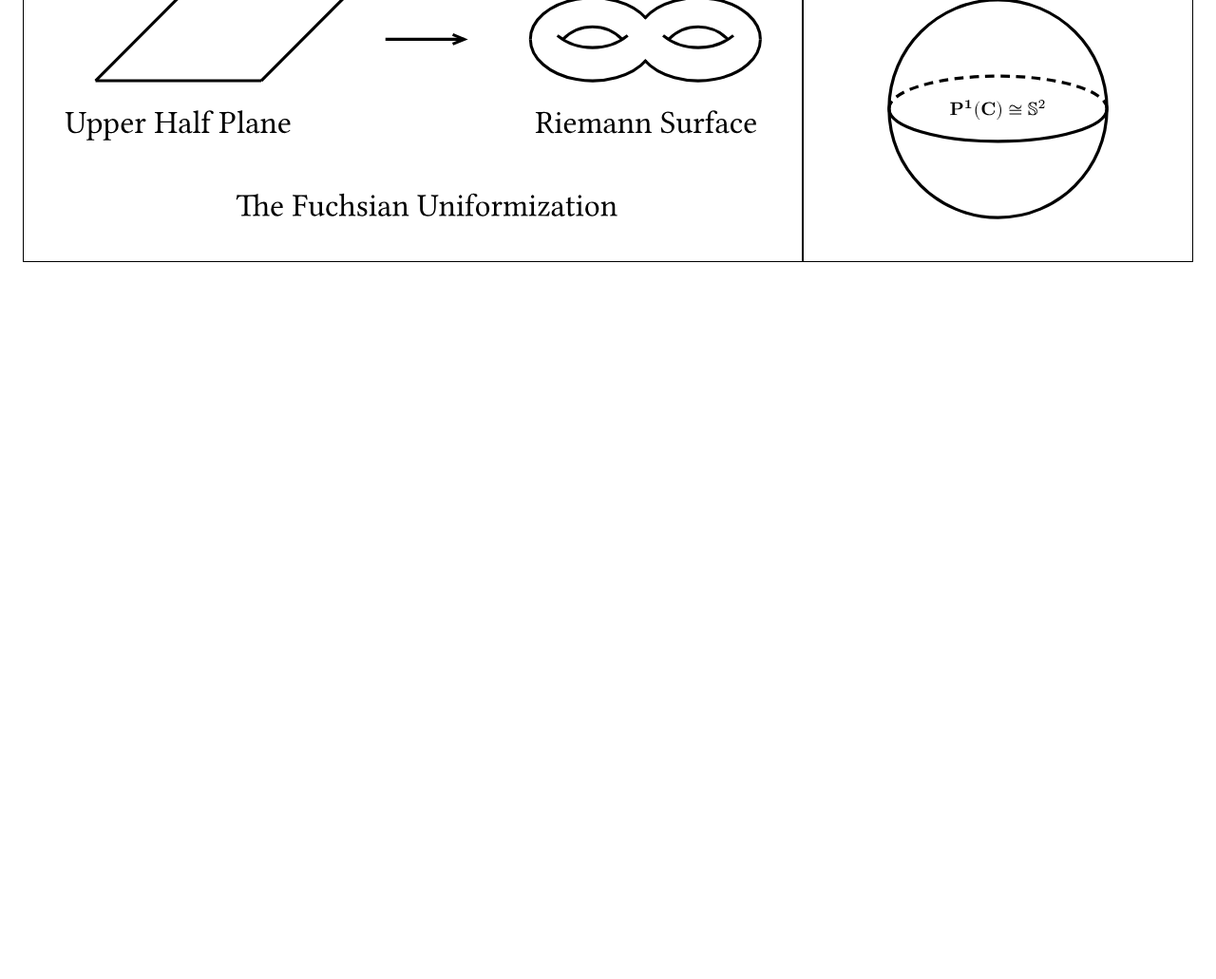
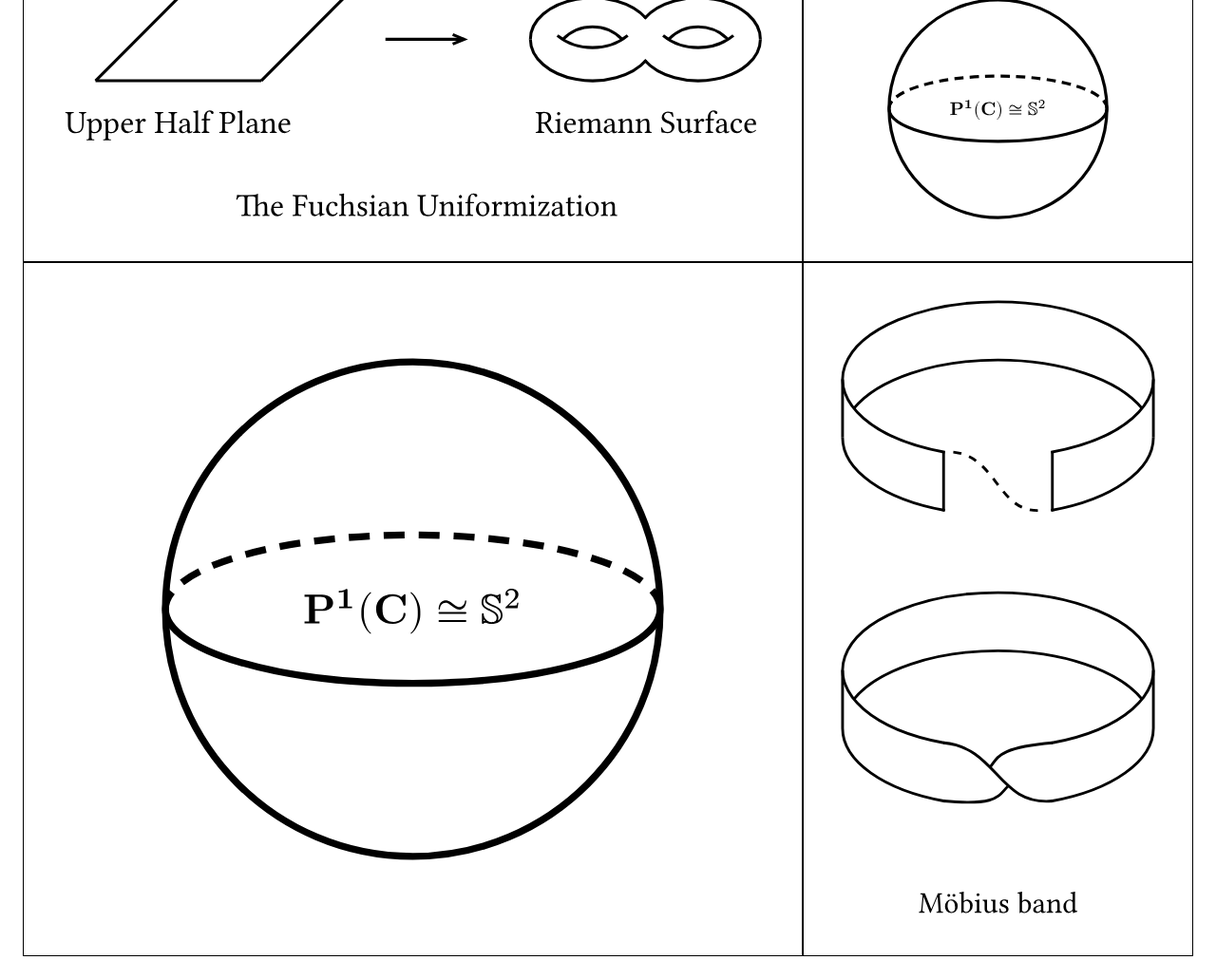
Before and after one commit to kokic/exhibit, a plain HTML site: page geometry/index.html in a window 1280 px wide. Shown: the part 556-1587 px from the top of the page at 95% size. Before the commit the page ends 856 px from the top, so only its background shows below. Drawn offline with nearby package versions, Linux system fonts and the light colour scheme.

Commit message:
source of Möbius band

```diff
--- a/geometry/index.html
+++ b/geometry/index.html
@@ -88,6 +88,43 @@
       </a>
     </div>
 
+
+    <div style="grid-column: 1 / span 2;">
+      <a href="https://github.com/kokic/exhibit/blob/main/geometry/typst/sphere.typ">
+        <img height="100%" src="./gallery/sphere.svg">
+      </a>
+    </div>
+
+   <!--
+
+    <div style="grid-column: 2 / span 1;">
+      <a href="https://github.com/kokic/exhibit/blob/main/geometry/typst/sphere.typ">
+        <img width="100%" src="./gallery/sphere.svg">
+      </a>
+    </div>
+
+    <div style="grid-column: 1 / span 1;">
+      <a href="https://github.com/kokic/exhibit/blob/main/geometry/typst/sphere.typ">
+        <img width="100%" src="./gallery/sphere.svg">
+      </a>
+    </div>
+
+    <div style="grid-column: 2 / span 1;">
+      <a href="https://github.com/kokic/exhibit/blob/main/geometry/typst/sphere.typ">
+        <img width="100%" src="./gallery/sphere.svg">
+      </a>
+    </div>
+
+    -->
+
+
+    <div style="grid-column: 3 / 4; grid-row: 3 / span 1;">
+      <a href="https://github.com/kokic/exhibit/blob/main/geometry/typst/möbius-band.typ">
+        <img width="100%" src="./gallery/möbius-band.svg">
+      </a>
+    </div>
+
+
   </div>
 
 </body>
```
Also changed, not shown: geometry/gallery/möbius-band.svg (added), 3 other files.
